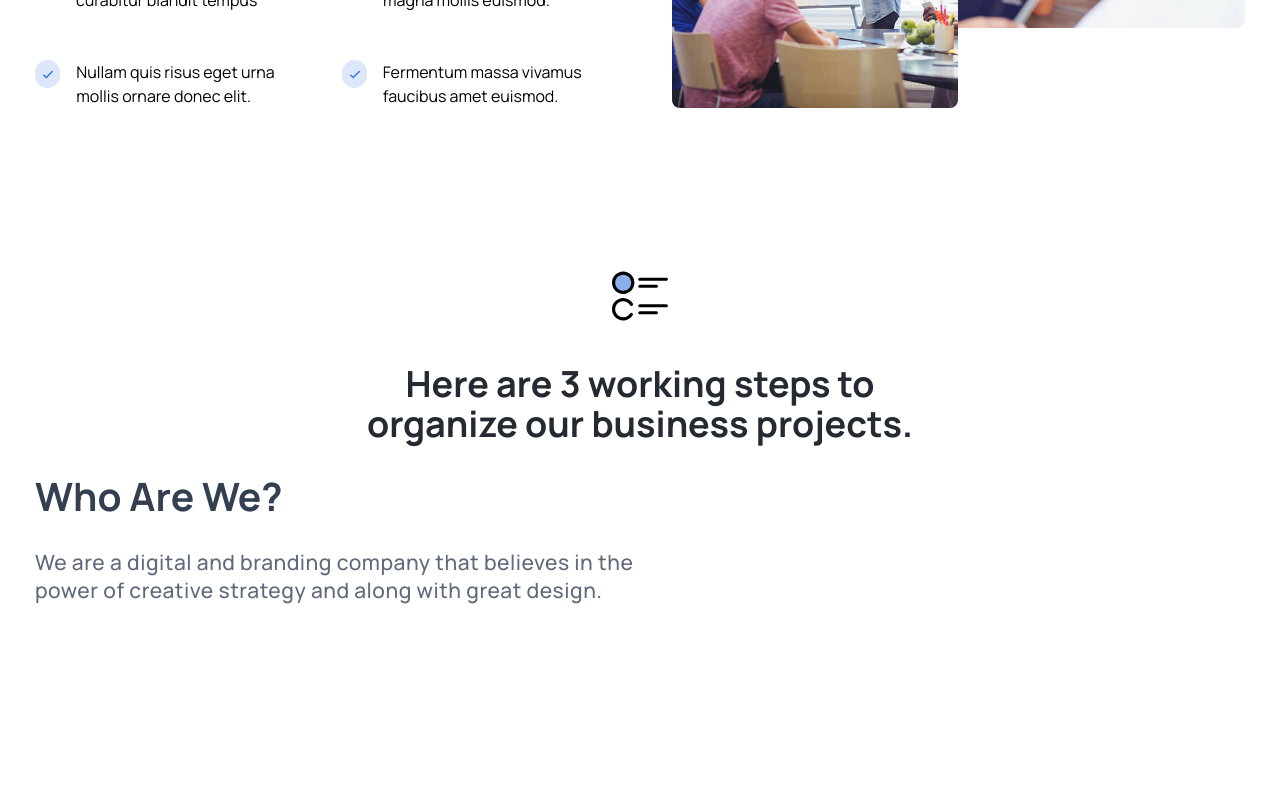
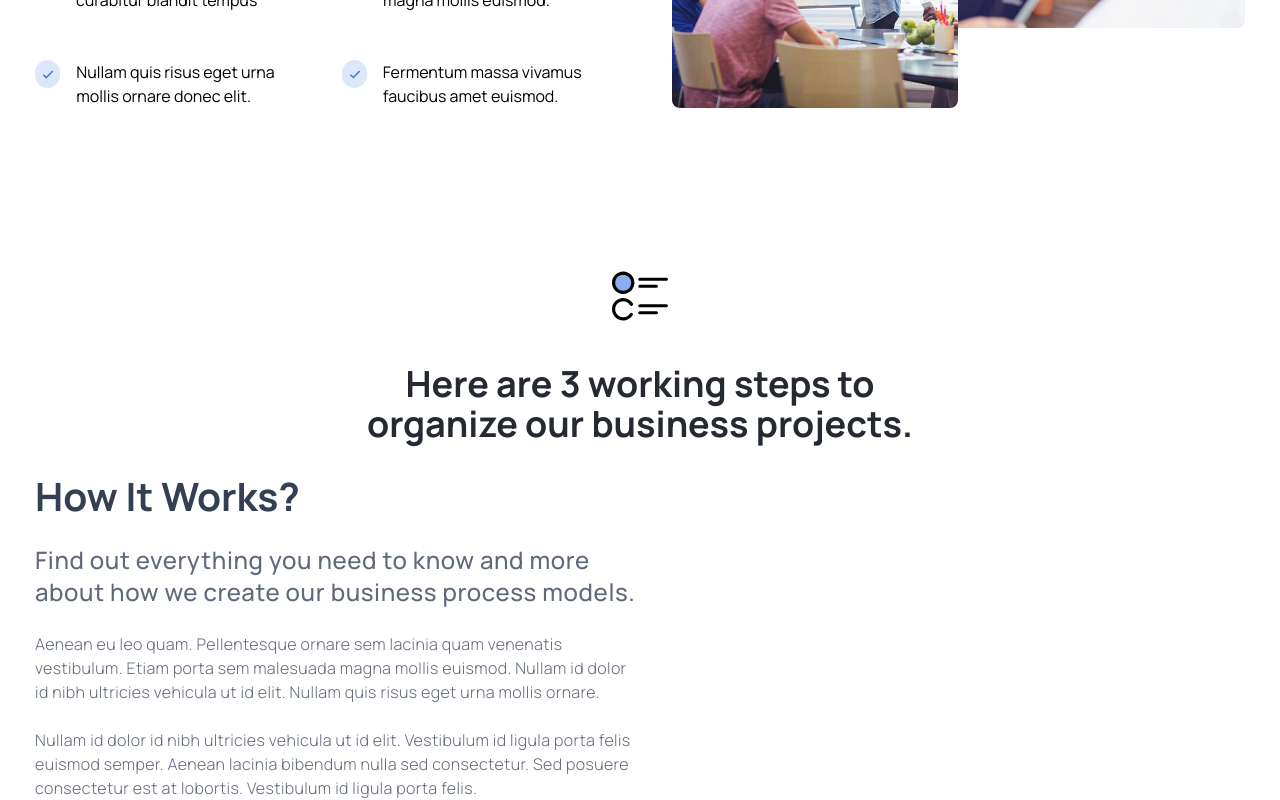
Before and after one commit to smshaown/multipurpose-project, a React (Vite) app: page /about1 in a window 1280 px wide. Shown: the part 1574-2374 px from the top of the page. Before the commit the page ends 2210 px from the top, so only its background shows below. Built offline with nearby package versions, Linux system fonts and the light colour scheme.

Commit message:
left side working section done

```diff
--- a/src/components/PagesSection/About/About1/WorkingStepsSection.jsx
+++ b/src/components/PagesSection/About/About1/WorkingStepsSection.jsx
@@ -36,11 +36,16 @@ export const WorkingStepsSection = () => {
       <div className="flex flex-col lg:flex-row justify-between items-center">
         <div className="w-full lg:w-1/2 lg:order-first order-last">
           <h1 className="text-4xl md:text-[39px] font-bold text-[#343f52] mt-8">
-            Who Are We?
+           How It Works?
           </h1>
-          <p className="py-8 text-[#60697b] text-xl md:text-[21px] font-medium tracking-wide">
-            We are a digital and branding company that believes in the power of
-            creative strategy and along with great design.
+          <p className="pt-[28px] text-[#60697b] text-2xl font-medium tracking-wide">
+           Find out everything you need to know and more about how we create our business process models.
+          </p>
+          <p className="text-[#60697b] font-light pt-6 tracking-wide leading-6">
+              Aenean eu leo quam. Pellentesque ornare sem lacinia quam venenatis vestibulum. Etiam porta sem malesuada magna mollis euismod. Nullam id dolor id nibh ultricies vehicula ut id elit. Nullam quis risus eget urna mollis ornare.
+          </p>
+          <p className="text-[#60697b] font-light pt-6 tracking-wide leading-6">
+             Nullam id dolor id nibh ultricies vehicula ut id elit. Vestibulum id ligula porta felis euismod semper. Aenean lacinia bibendum nulla sed consectetur. Sed posuere consectetur est at lobortis. Vestibulum id ligula porta felis.
           </p>
         </div>
         <div className="w-full lg:w-1/2"></div>
```
